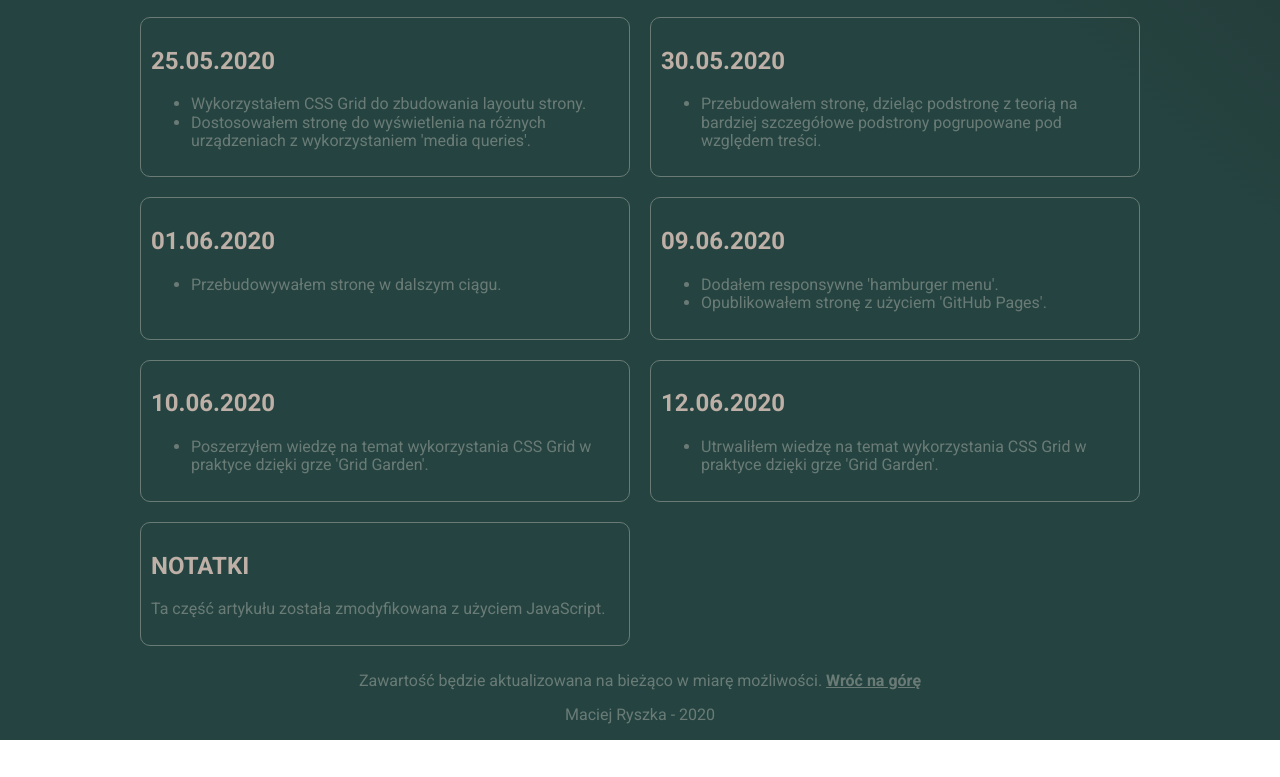
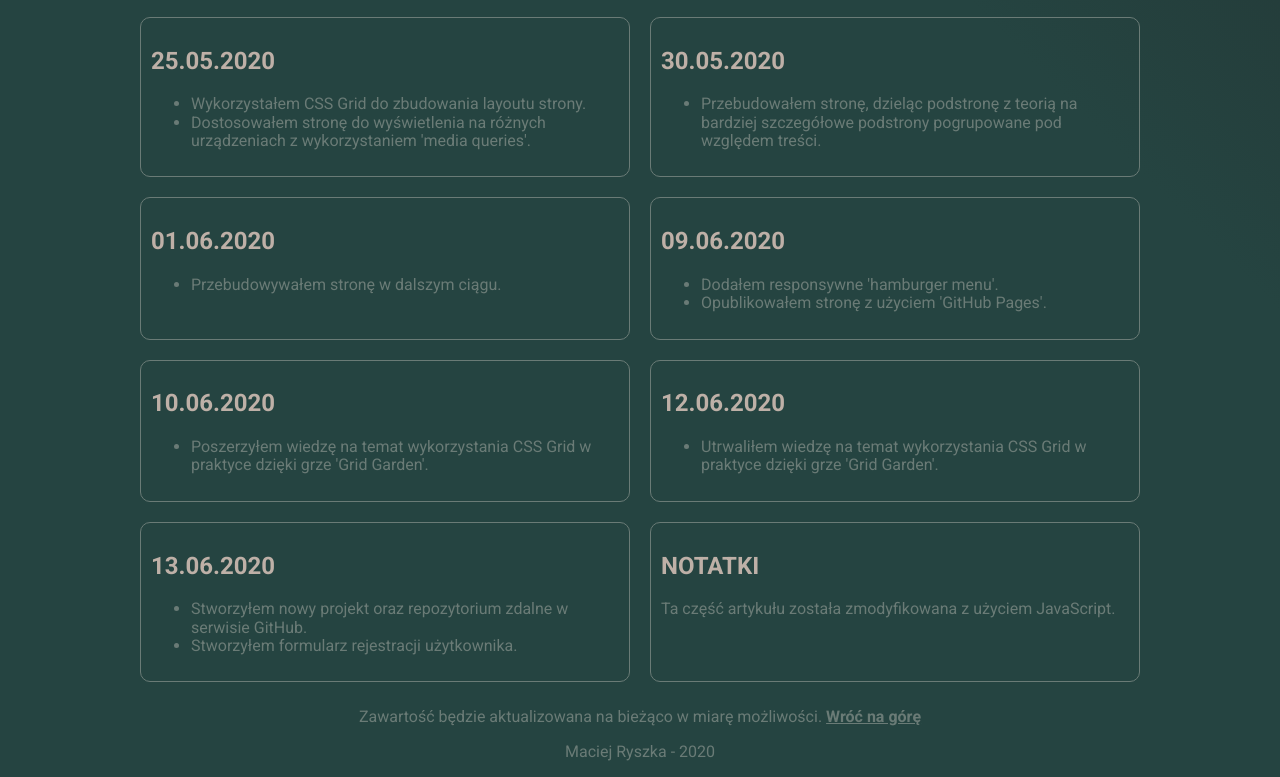
Before and after one commit to maciejryszka/homepage, a plain HTML site: page dziennik.html in a window 1280 px wide. Shown: the part 3075-3852 px from the top of the page. Before the commit the page ends 3815 px from the top, so only its background shows below. Drawn offline with Linux system fonts and the light colour scheme.

Commit message:
add new article

```diff
--- a/dziennik.html
+++ b/dziennik.html
@@ -423,6 +423,18 @@
             </ul>
           </article>
           <article class="article">
+            <h2 class="article__heading">13.06.2020</h2>
+            <ul class="article__list">
+              <li class="article__list-item">
+                Stworzyłem nowy projekt oraz repozytorium zdalne w serwisie
+                GitHub.
+              </li>
+              <li class="article__list-item">
+                Stworzyłem formularz rejestracji użytkownika.
+              </li>
+            </ul>
+          </article>
+          <article class="article">
             <h2 class="article__heading">notatki</h2>
             <p class="article__text article__text--js"></p>
           </article>
```
Also changed, not shown: git.html (+1 -1 lines).
